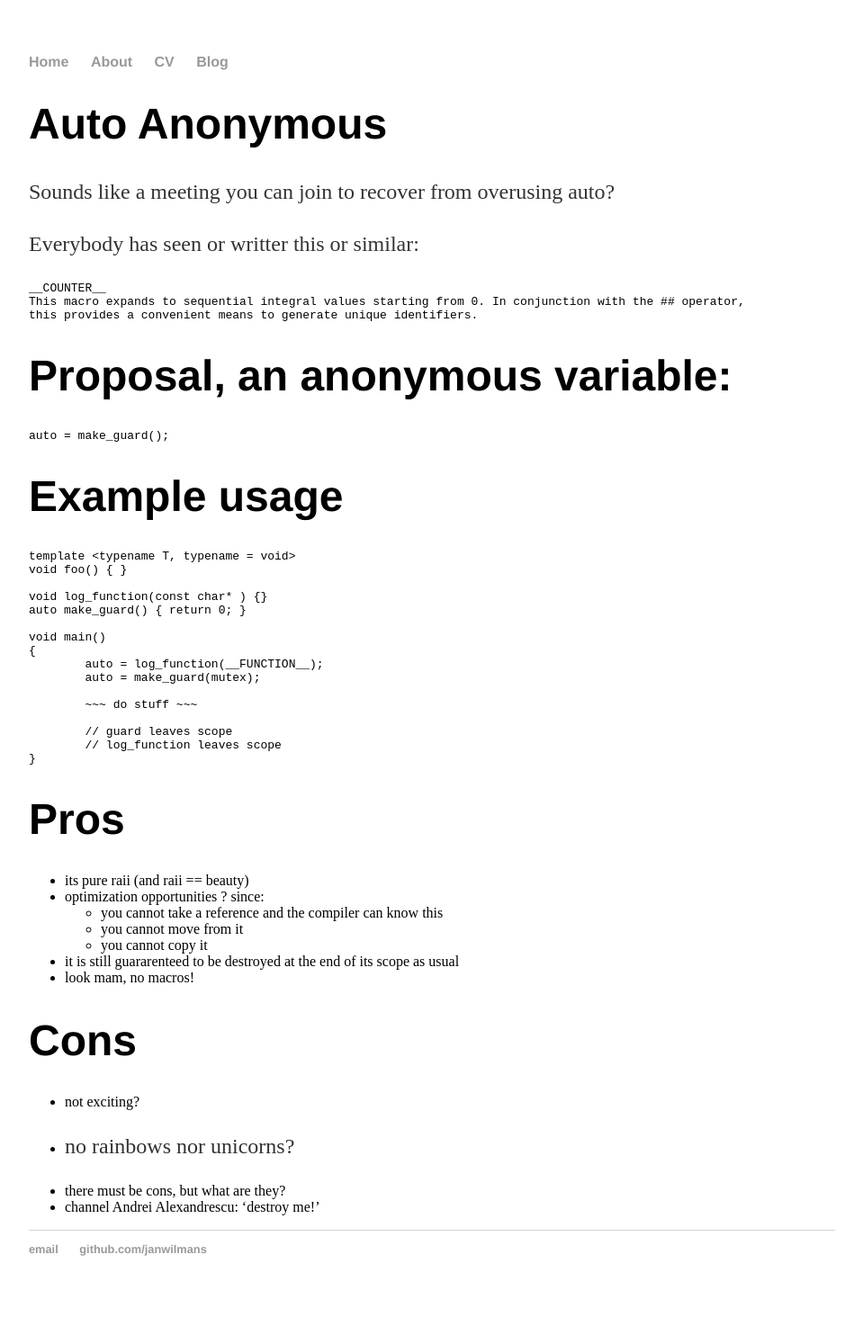
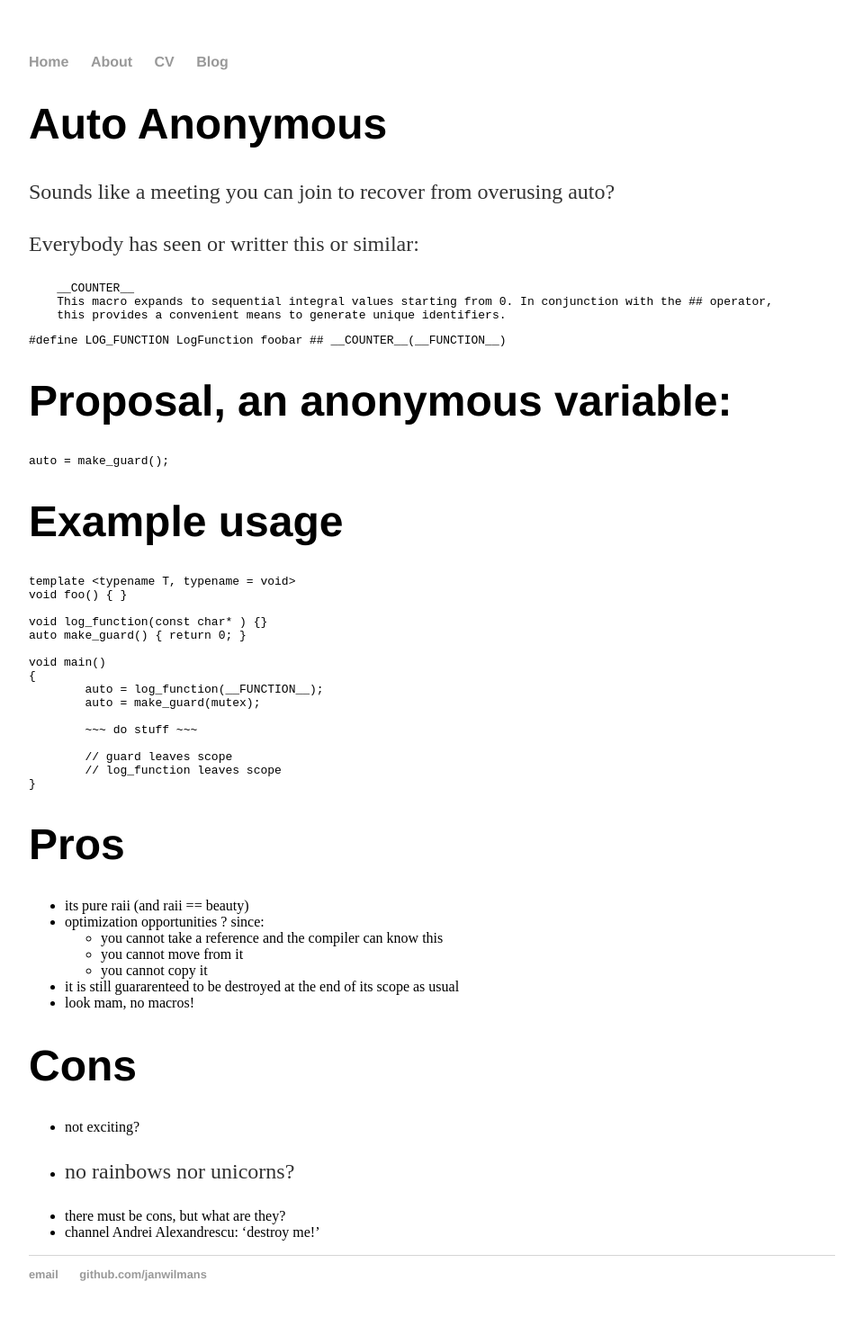
Before and after one commit to janwilmans/janwilmans.github.io, a Jekyll site: the page built from auto.md, in a window 1280 px wide. Shown: the whole page at 90% size, without its empty margins (160-1119 px from the left). Built offline with Jekyll 4.4.1, drawn with Linux system fonts in a browser that asks for light colours; our own code applies the rules of GitHub Pages for plain Markdown files; before the commit the page ends 1456 px from its top, so only the background shows below that.

Commit message:
Update auto.md

````diff
--- a/auto.md
+++ b/auto.md
@@ -15,11 +15,15 @@ Sounds like a meeting you can join to recover from overusing auto?
 
 Everybody has seen or writter this or similar:
 
+```
     __COUNTER__
     This macro expands to sequential integral values starting from 0. In conjunction with the ## operator,
     this provides a convenient means to generate unique identifiers.
+```
 
-
+```
+#define LOG_FUNCTION LogFunction foobar ## __COUNTER__(__FUNCTION__)
+```
 
 
 Proposal, an anonymous variable:
````
